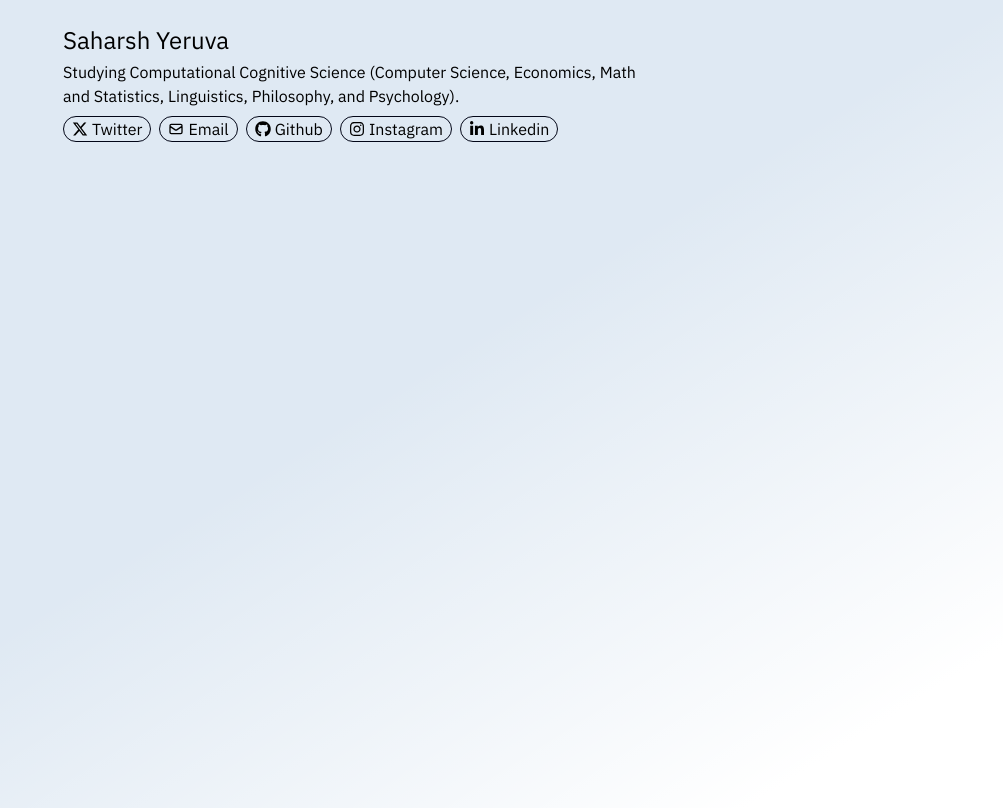
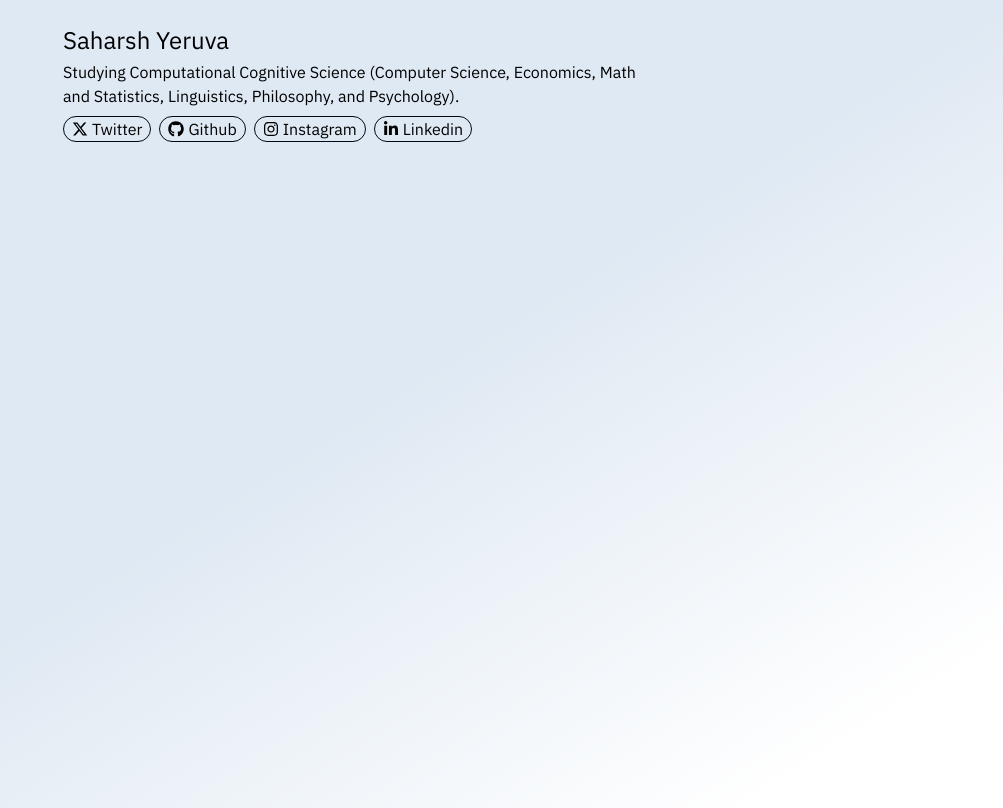
Before and after one commit to saharshxyz/site, a Next.js app: page / in a window 1280 px wide. Shown: the whole page, without its empty margins (277-1280 px from the left). Built offline with nearby package versions, Linux system fonts and the light colour scheme.

Commit message:
copy: remove email

```diff
--- a/app/page.tsx
+++ b/app/page.tsx
@@ -11,7 +11,6 @@ import IconBadge from "@/components/IconBadges";
 export default function Home() {
   const iconBadges = [
     { icon: FaXTwitter, text: "Twitter", link: "x" },
-    { icon: HiOutlineMail, text: "Email", link: "mailto:yeruva@saharsh.xyz" },
     { icon: FaGithub, text: "Github", link: "gh" },
     { icon: FaInstagram, text: "Instagram", link: "ig" },
     { icon: FaLinkedinIn, text: "Linkedin", link: "ln" },
```
